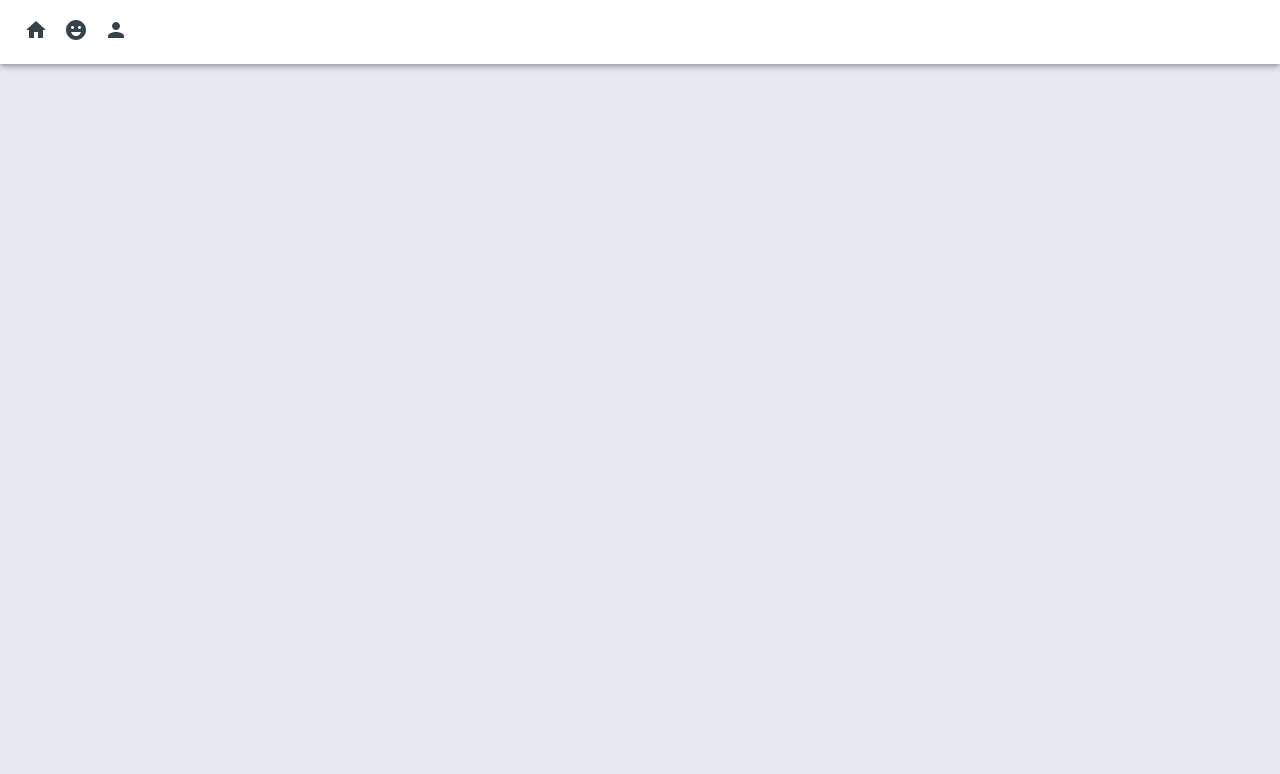
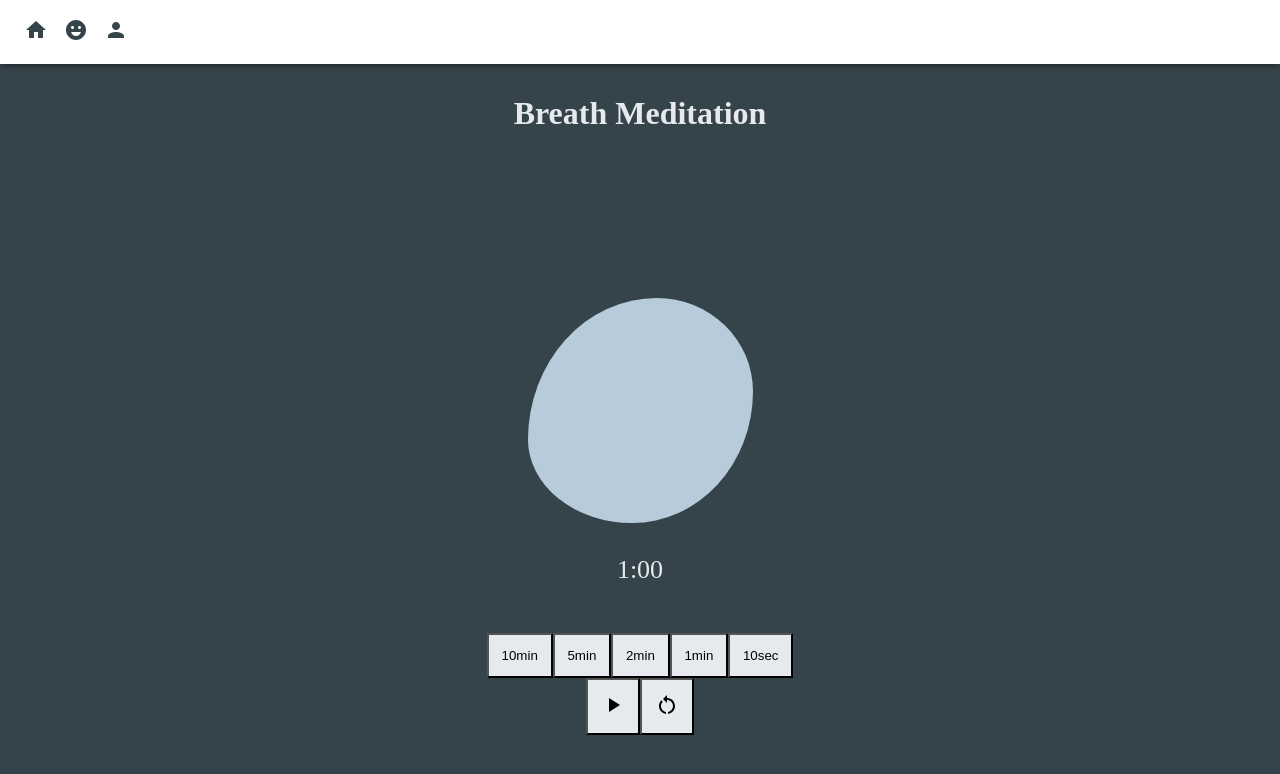
Before and after one commit to EAmrogowicz/nichi-energiseYourMind-react, a React (Create React App) app: page /meditation in a window 1280 px wide. Before the commit this address had no page. Shown: the top 774 px of the page. Built offline with nearby package versions, Linux system fonts and the light colour scheme; no server answers.

Commit message:
bugfix mediationbreathing and app.js

```diff
--- a/src/App.js
+++ b/src/App.js
@@ -10,7 +10,7 @@ import UserLogin from "./pages/UserLogin";
 import Nav from "./components/Nav/Nav";
 import Footer from "./components/Footer/Footer";
 import Dashboard from "./pages/Dashboard";
-// import Meditation from "./pages/Meditation";
+import Meditation from "./pages/Meditation";
 import ActivityLog from "./pages/ActivityLog";
 import { StyledEngineProvider } from "@mui/material/styles";
 
@@ -30,7 +30,7 @@ export default function App() {
             <Route path='/mood-tracker' element={<MoodTracker />} />
             <Route path='/user-login' element={<UserLogin />} />
             <Route path='/dashboard' element={<Dashboard />} />
-            {/* <Route path='/meditation' element={<Meditation />} /> */}
+            <Route path='/meditation' element={<Meditation />} />
             <Route path='/activity-log' element={<ActivityLog />} />
           </Routes>
         </main>
--- a/src/pages/Meditation.js
+++ b/src/pages/Meditation.js
@@ -1,6 +1,6 @@
 import React from 'react'
 import MeditateBreathing from '../components/MeditateBreathing/MeditateBreathing.js';
-import '../css/style_meditate.css';
+
 
 export default function Meditation() {
    return (
```
